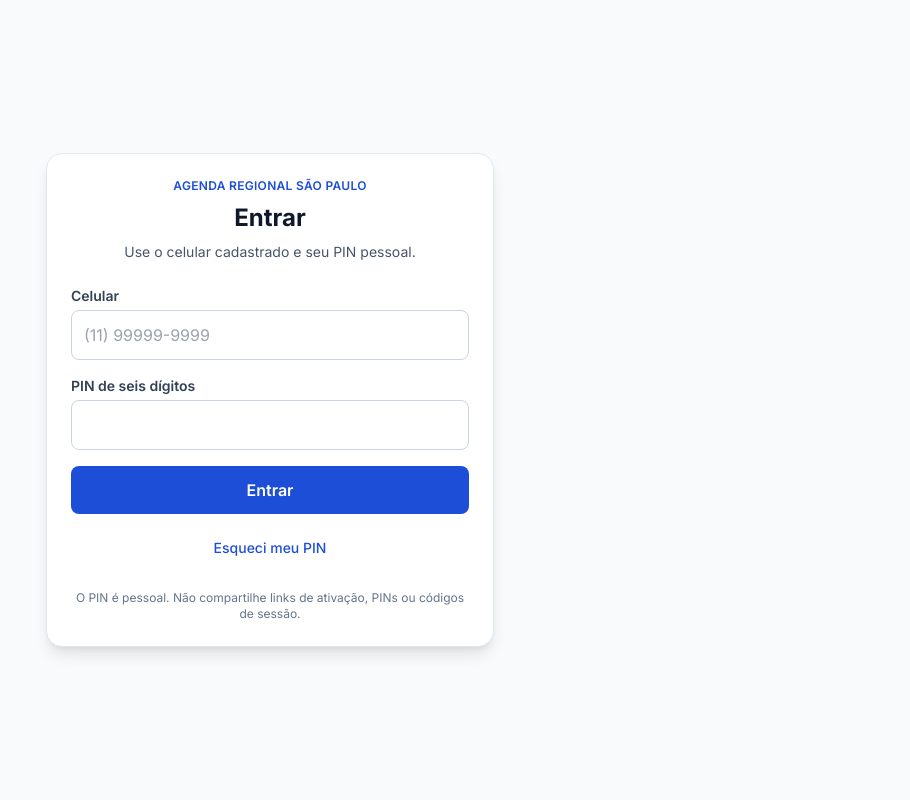
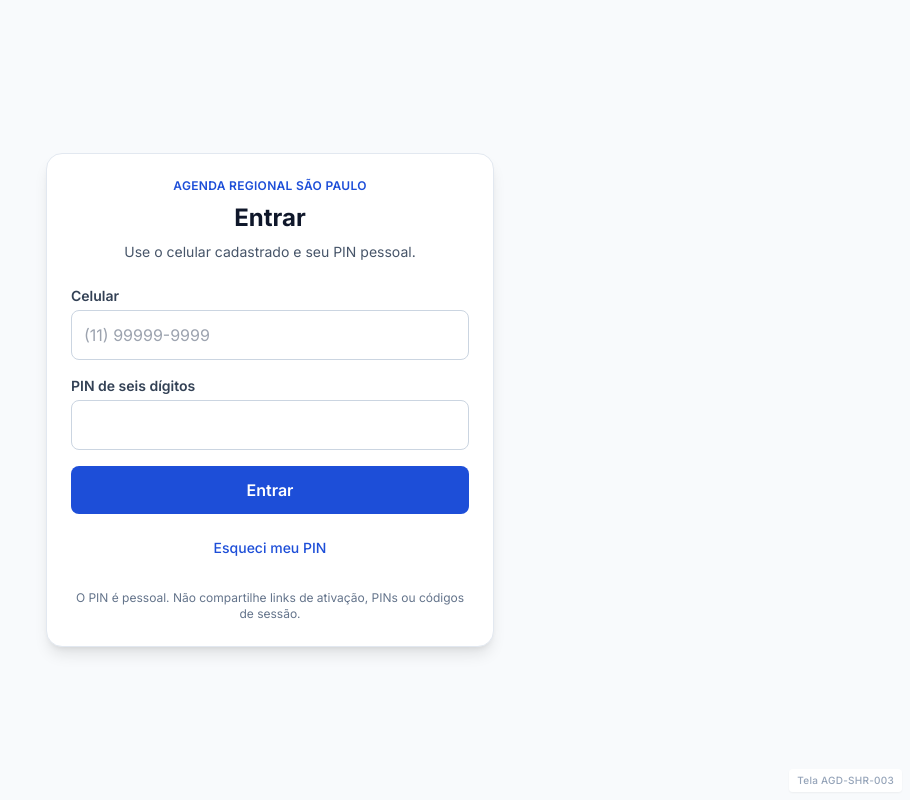
Before and after one commit to AlfredPennywhorth/piedade-agenda-regional, a React (Vite) app in the folder apps/web/: page / in a window 1280 px wide. Shown: the whole page, without its empty margins (370-1280 px from the left). Built offline with nearby package versions, Linux system fonts and the light colour scheme; no server answers.

Commit message:
feat(ux): identificar autenticação e fluxos públicos

```diff
--- a/apps/web/src/App.tsx
+++ b/apps/web/src/App.tsx
@@ -25,6 +25,18 @@ import { CadastroConvidadoView } from './components/portaria/CadastroConvidadoVi
 import { ContasAcessoView } from './components/acessos/ContasAcessoView'
 import { PerfilView } from './components/perfil/PerfilView'
 import { PortariaOperadorTemporarioView } from './components/portaria/PortariaOperadorTemporarioView'
+
+function PublicScreenCode({ code }: { code: string }) {
+  return (
+    <span
+      className="fixed bottom-2 right-2 z-50 rounded bg-white/90 px-2 py-1 text-[10px] font-medium tracking-wide text-slate-400 shadow-sm"
+      data-screen-code={code}
+      aria-label={`Código da tela ${code}`}
+    >
+      Tela {code}
+    </span>
+  )
+}
 
 function App() {
   const paramsPublicos = new URLSearchParams(window.location.search)
@@ -148,11 +160,21 @@ function App() {
   }
 
   if ((window.location.pathname === '/portaria-operador' || window.location.pathname.startsWith('/o/')) && tokenOperadorPortaria) {
-    return <PortariaOperadorTemporarioView token={tokenOperadorPortaria} />
+    return (
+      <>
+        <PortariaOperadorTemporarioView token={tokenOperadorPortaria} />
+        <PublicScreenCode code="AGD-SHR-005" />
+      </>
+    )
   }
 
   if ((window.location.pathname === '/c' || window.location.pathname === '/convidado') && tokenPortariaPublica) {
-    return <CadastroConvidadoView token={tokenPortariaPublica} />
+    return (
+      <>
+        <CadastroConvidadoView token={tokenPortariaPublica} />
+        <PublicScreenCode code="AGD-SHR-004" />
+      </>
+    )
   }
 
   if (estadoSessao === 'verificando') {
@@ -165,11 +187,14 @@ function App() {
 
   if (estadoSessao === 'anonima') {
     return (
-      <AuthView
-        tokenAtivacao={tokenAtivacao}
-        onAuthenticated={concluirAutenticacao}
-        onCancelarAtivacao={tokenAtivacao ? cancelarAtivacao : undefined}
-      />
+      <>
+        <AuthView
+          tokenAtivacao={tokenAtivacao}
+          onAuthenticated={concluirAutenticacao}
+          onCancelarAtivacao={tokenAtivacao ? cancelarAtivacao : undefined}
+        />
+        <PublicScreenCode code="AGD-SHR-003" />
+      </>
     )
   }
 
```
